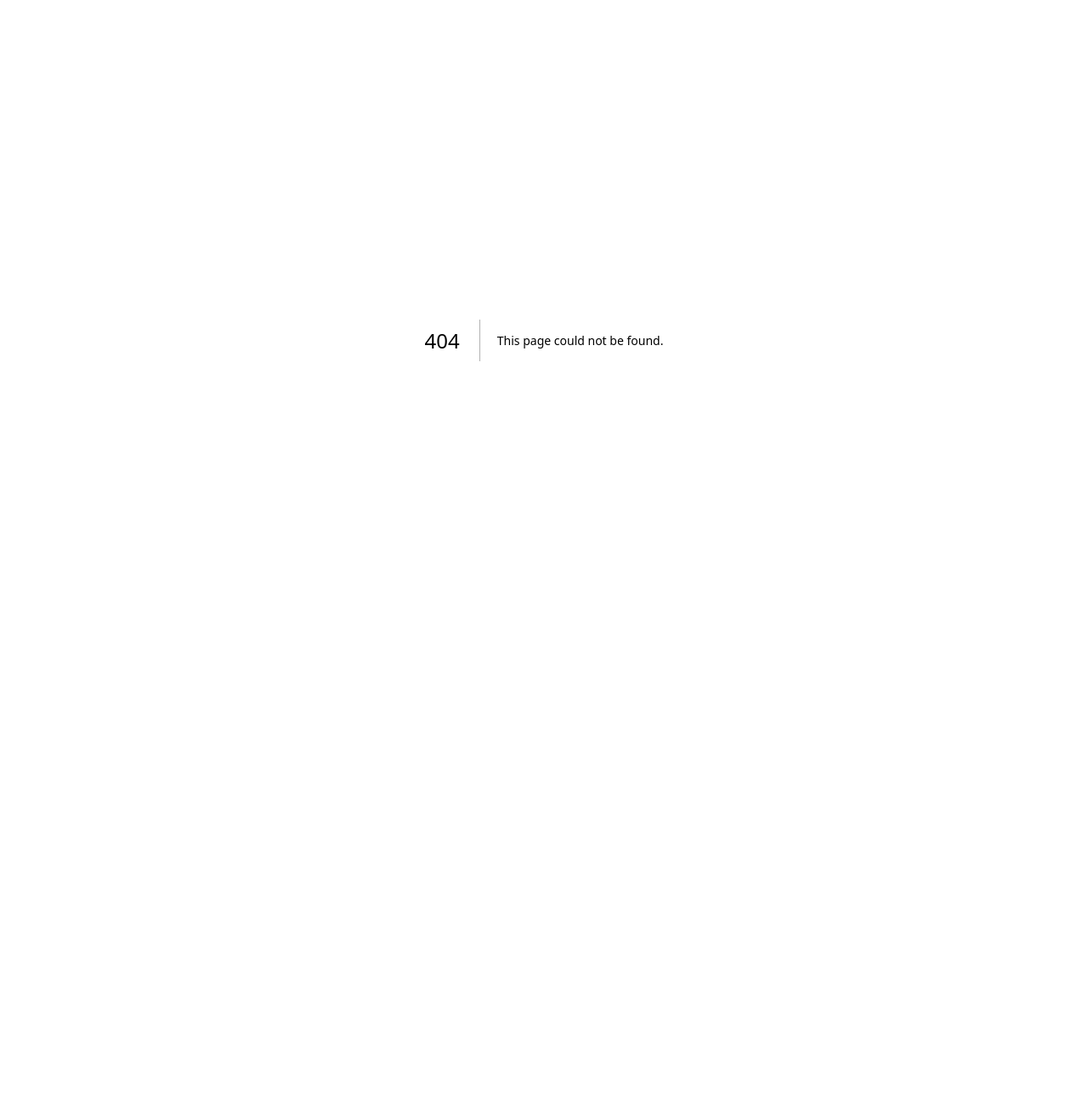
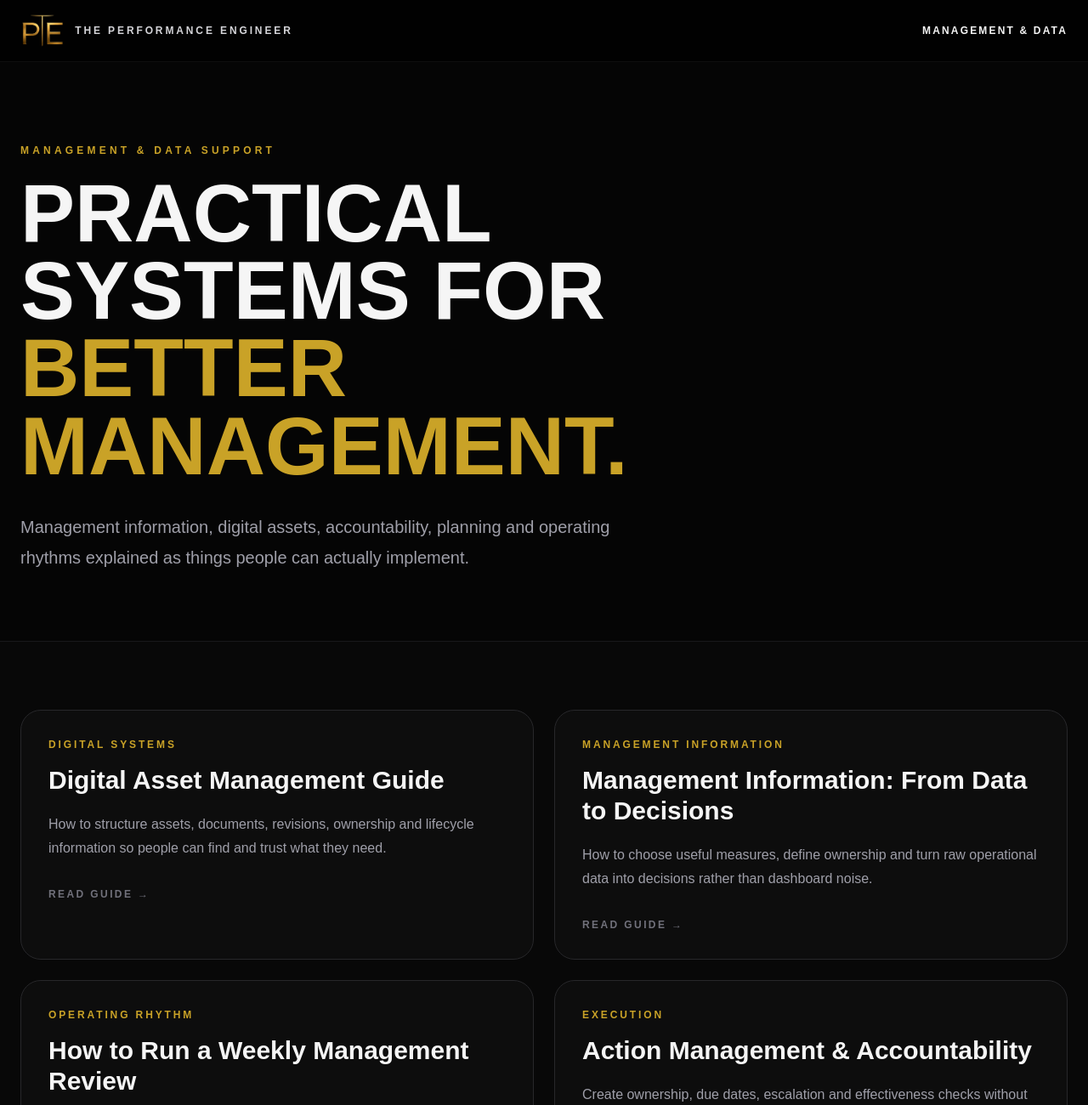
Before and after one commit to Camchesie/the-performance-engineer, a Next.js app: page /management-data/support in a window 1280 px wide. Before the commit this address had no page. Shown: the top 1300 px of the page at 85% size. Before the commit the page ends 800 px from the top, so only its background shows below. Built offline with nearby package versions, Linux system fonts and the light colour scheme.

Commit message:
Add Management & Data support hub

```diff
--- /dev/null
+++ b/app/management-data/support/page.tsx
@@ -0,0 +1,105 @@
+import type { Metadata } from "next";
+
+export const metadata: Metadata = {
+  title: "Management & Data Support",
+  description:
+    "Practical guides for management information, digital asset management, operating reviews, accountability, tier meetings and capacity planning.",
+  alternates: { canonical: "/management-data/support" },
+};
+
+const guides = [
+  {
+    href: "/management-data/support/digital-asset-management-guide",
+    title: "Digital Asset Management Guide",
+    tag: "Digital Systems",
+    text: "How to structure assets, documents, revisions, ownership and lifecycle information so people can find and trust what they need.",
+  },
+  {
+    href: "/management-data/support/management-information-from-data-to-decisions",
+    title: "Management Information: From Data to Decisions",
+    tag: "Management Information",
+    text: "How to choose useful measures, define ownership and turn raw operational data into decisions rather than dashboard noise.",
+  },
+  {
+    href: "/management-data/support/weekly-management-review",
+    title: "How to Run a Weekly Management Review",
+    tag: "Operating Rhythm",
+    text: "A practical review structure built around exceptions, priorities, actions, blocked work and decisions.",
+  },
+  {
+    href: "/management-data/support/action-management-accountability",
+    title: "Action Management & Accountability",
+    tag: "Execution",
+    text: "Create ownership, due dates, escalation and effectiveness checks without turning action tracking into admin theatre.",
+  },
+  {
+    href: "/management-data/support/tiered-management-sqcdp",
+    title: "Tiered Management & SQCDP",
+    tag: "Daily Management",
+    text: "How to use tier meetings, visual management and escalation so issues move quickly to the level that can actually resolve them.",
+  },
+  {
+    href: "/management-data/support/capacity-resource-planning",
+    title: "Capacity & Resource Planning",
+    tag: "Planning",
+    text: "A practical way to compare demand, available capacity, skill constraints and priorities before promising work nobody can deliver.",
+  },
+];
+
+export default function ManagementSupportPage() {
+  return (
+    <main className="min-h-screen bg-[#050505] text-[#f5f5f5]">
+      <header className="border-b border-white/5 bg-black/80">
+        <div className="mx-auto flex max-w-7xl items-center justify-between px-6 py-4">
+          <a href="/" className="flex items-center gap-3">
+            <img src="/pte-monogram.png" alt="PETE" className="h-10 w-auto" />
+            <span className="hidden text-xs font-bold uppercase tracking-[0.24em] text-zinc-300 sm:block">The Performance Engineer</span>
+          </a>
+          <a href="/management-data" className="text-xs font-black uppercase tracking-[0.18em] text-[#c9a227]">Management & Data</a>
+        </div>
+      </header>
+
+      <section className="px-6 pb-20 pt-24">
+        <div className="mx-auto max-w-7xl">
+          <p className="text-xs font-black uppercase tracking-[0.35em] text-[#c9a227]">Management & Data Support</p>
+          <h1 className="mt-5 max-w-5xl text-5xl font-black uppercase leading-[0.95] md:text-8xl">
+            Practical systems for <span className="text-[#c9a227]">better management.</span>
+          </h1>
+          <p className="mt-8 max-w-3xl text-xl leading-9 text-zinc-400">
+            Management information, digital assets, accountability, planning and operating rhythms explained as things people can actually implement.
+          </p>
+        </div>
+      </section>
+
+      <section className="border-y border-zinc-900 bg-[#080808] px-6 py-20">
+        <div className="mx-auto grid max-w-7xl gap-6 md:grid-cols-2">
+          {guides.map((guide) => (
+            <a key={guide.href} href={guide.href} className="group rounded-3xl border border-zinc-800 bg-[#0d0d0d] p-8 transition hover:-translate-y-1 hover:border-[#c9a227]">
+              <p className="text-xs font-black uppercase tracking-[0.24em] text-[#c9a227]">{guide.tag}</p>
+              <h2 className="mt-4 text-3xl font-black">{guide.title}</h2>
+              <p className="mt-5 leading-7 text-zinc-400">{guide.text}</p>
+              <p className="mt-8 text-xs font-black uppercase tracking-[0.2em] text-zinc-500 group-hover:text-[#c9a227]">Read guide →</p>
+            </a>
+          ))}
+        </div>
+      </section>
+
+      <section className="px-6 py-20">
+        <div className="mx-auto grid max-w-5xl gap-6 md:grid-cols-2">
+          <div className="rounded-[2rem] border border-zinc-800 bg-[#0d0d0d] p-8">
+            <p className="text-xs font-black uppercase tracking-[0.3em] text-[#c9a227]">Engineering too?</p>
+            <h2 className="mt-4 text-3xl font-black uppercase">Engineering Support</h2>
+            <p className="mt-5 leading-8 text-zinc-400">RCA, reliability, OEE, MTBF/MTTR, repeat failures and practical fault-finding guides.</p>
+            <a href="/engineering/support" className="mt-7 inline-block text-xs font-black uppercase tracking-[0.2em] text-[#c9a227]">Explore engineering support →</a>
+          </div>
+          <div className="rounded-[2rem] border border-[#c9a227]/35 bg-[#12100a] p-8">
+            <p className="text-xs font-black uppercase tracking-[0.3em] text-[#c9a227]">Need implementation support?</p>
+            <h2 className="mt-4 text-3xl font-black uppercase">Consultancy</h2>
+            <p className="mt-5 leading-8 text-zinc-400">Use the guides yourself, or bring us in when the organisation needs a wider management, engineering or digital-system change.</p>
+            <a href="/consultancy" className="mt-7 inline-block text-xs font-black uppercase tracking-[0.2em] text-[#c9a227]">Explore consultancy →</a>
+          </div>
+        </div>
+      </section>
+    </main>
+  );
+}
```
